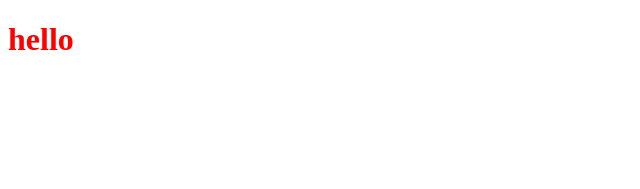
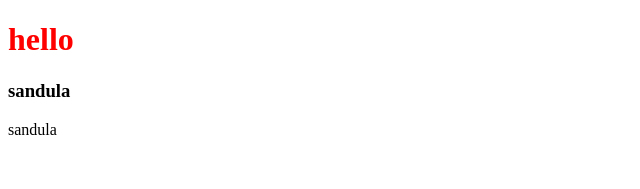
Before and after one commit to sandula-sanchana/RAD_Theory, a React (Vite) app in the folder rad-02/first-react-app/: page / in a window 1280 px wide. Shown: the top 189 px of the page, without its empty margins (0-640 px from the left). Built offline with nearby package versions, Linux system fonts and the light colour scheme.

Commit message:
conditional rendaring

```diff
--- a/rad-02/first-react-app/src/App.tsx
+++ b/rad-02/first-react-app/src/App.tsx
@@ -3,6 +3,8 @@ import './App.css'
 
 
 const App=()=>{
+
+  const name:string= "sandula"
 
   return (
   <>
@@ -11,6 +13,8 @@ const App=()=>{
    }}>
     hello
    </h1>
+   <h3>{name}</h3>
+   {name!==""?name:<h1>no name</h1>}
   </>
   )
 
```
